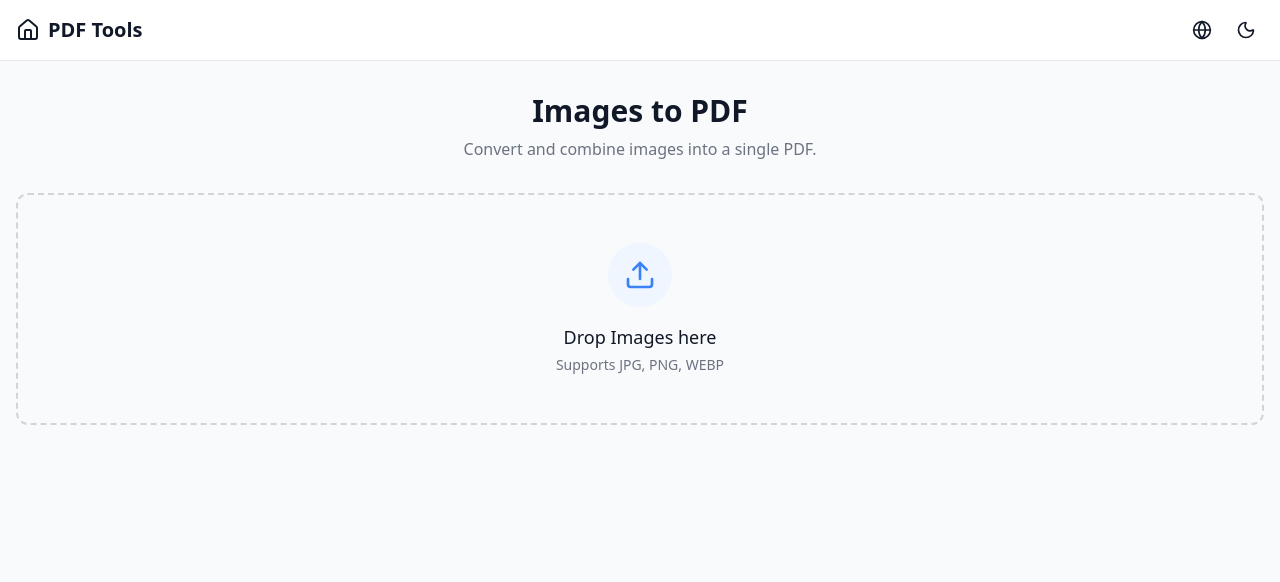
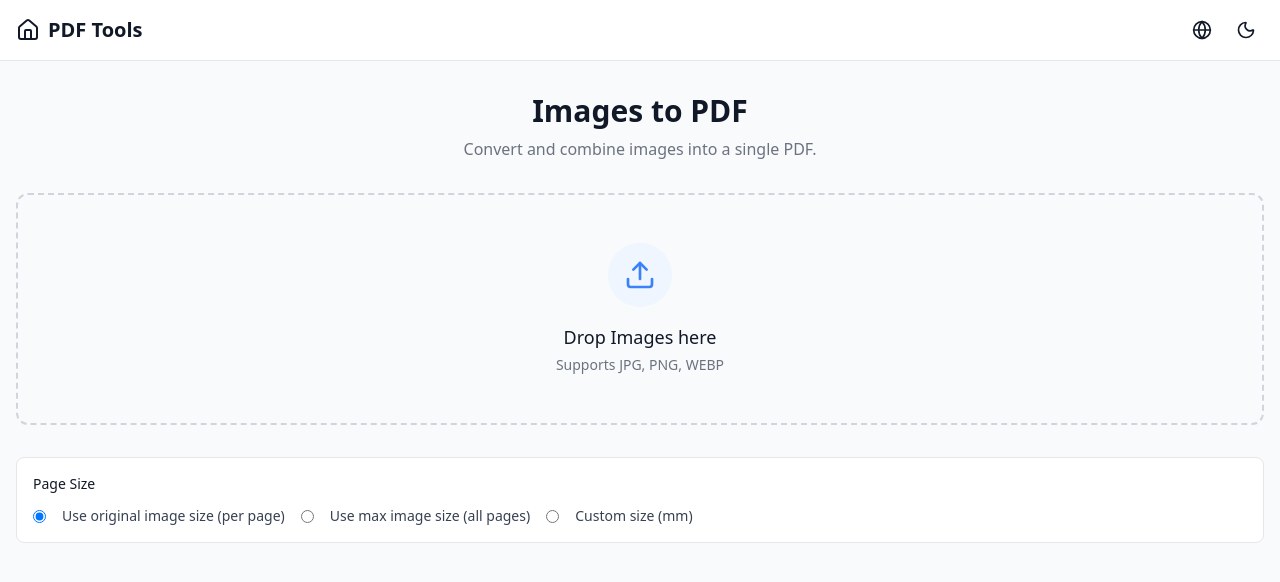
Before and after one commit to JulianFreeman/pdf-tools, a Vue app: page /images-to-pdf in a window 1280 px wide. Shown: the top 582 px of the page. Built offline with nearby package versions, Linux system fonts and the light colour scheme.

Commit message:
images to custom pdf sizes

```diff
--- a/src/composables/usePdfWorker.ts
+++ b/src/composables/usePdfWorker.ts
@@ -54,7 +54,7 @@ export function usePdfWorker() {
 
   const mergePdfs = (pdfBuffers: ArrayBuffer[]) => postMessageToWorker('MERGE_PDFS', { pdfBuffers });
   const splitPdf = (pdfBuffer: ArrayBuffer, pageIndices: number[]) => postMessageToWorker('SPLIT_PDF', { pdfBuffer, pageIndices });
-  const imagesToPdf = (imageBuffers: ArrayBuffer[]) => postMessageToWorker('IMAGES_TO_PDF', { imageBuffers });
+  const imagesToPdf = (imageBuffers: ArrayBuffer[], options?: { mode?: 'original'|'max'|'custom', customWidthMm?: number, customHeightMm?: number }) => postMessageToWorker('IMAGES_TO_PDF', { imageBuffers, ...(options || {}) });
 
   const terminate = () => {
     worker.terminate();
--- a/src/i18n/locales/en.json
+++ b/src/i18n/locales/en.json
@@ -48,6 +48,12 @@
     "description": "Convert and combine images into a single PDF.",
     "uploadLabel": "Drop Images here",
     "uploadDescription": "Supports JPG, PNG, WEBP",
+    "sizeModeLabel": "Page Size",
+    "sizeOriginal": "Use original image size (per page)",
+    "sizeMax": "Use max image size (all pages)",
+    "sizeCustom": "Custom size (mm)",
+    "customWidthLabel": "Width (mm)",
+    "customHeightLabel": "Height (mm)",
     "images": "Images",
     "convertButton": "Convert to PDF",
     "processing": "Converting...",
--- a/src/i18n/locales/zh-CN.json
+++ b/src/i18n/locales/zh-CN.json
@@ -48,6 +48,12 @@
     "description": "将多张图片转换和组合为一个 PDF。",
     "uploadLabel": "在此放置图片",
     "uploadDescription": "支持 JPG、PNG、WEBP 格式",
+    "sizeModeLabel": "页面尺寸",
+    "sizeOriginal": "使用原始图片尺寸（每页）",
+    "sizeMax": "使用最大图片尺寸（所有页相同）",
+    "sizeCustom": "自定义尺寸（毫米）",
+    "customWidthLabel": "宽度（毫米）",
+    "customHeightLabel": "高度（毫米）",
     "images": "图片",
     "convertButton": "转换为 PDF",
     "processing": "转换中...",
--- a/src/types/pdf.ts
+++ b/src/types/pdf.ts
@@ -24,4 +24,10 @@ export interface SplitPayload {
 
 export interface ImagesToPdfPayload {
   imageBuffers: ArrayBuffer[];
+  // page sizing mode: 'original' = each page uses the original image size,
+  // 'max' = use the maximum width/height among all images for every page,
+  // 'custom' = use provided customWidthMm/customHeightMm for all pages (in millimeters)
+  mode?: 'original' | 'max' | 'custom';
+  customWidthMm?: number;
+  customHeightMm?: number;
 }
--- a/src/views/ImagesToPdfView.vue
+++ b/src/views/ImagesToPdfView.vue
@@ -20,6 +20,10 @@ const { imagesToPdf } = usePdfWorker();
 
 const images = ref<ImageFile[]>([]);
 const isProcessing = ref(false);
+// Page sizing options
+const sizeMode = ref<'original' | 'max' | 'custom'>('original');
+const customWidthMm = ref<number>(210); // default A4 width
+const customHeightMm = ref<number>(297); // default A4 height
 
 const handleFilesSelected = (selectedFiles: File[]) => {
   for (const file of selectedFiles) {
@@ -59,8 +63,15 @@ const handleConvert = async () => {
       buffers.push(buffer);
     }
 
+    // Build options
+    const options: any = { mode: sizeMode.value };
+    if (sizeMode.value === 'custom') {
+      options.customWidthMm = customWidthMm.value;
+      options.customHeightMm = customHeightMm.value;
+    }
+
     // Call worker
-    const resultPdf = await imagesToPdf(buffers);
+    const resultPdf = await imagesToPdf(buffers, options);
 
     // Download
     const blob = new Blob([resultPdf as any], { type: 'application/pdf' });
@@ -97,6 +108,38 @@ const handleConvert = async () => {
       :description="t.imagesToPdf.uploadDescription"
       @files-selected="handleFilesSelected"
     />
+
+    <!-- Page size options -->
+    <div class="mt-4 bg-white dark:bg-gray-800 p-4 rounded-lg border border-gray-200 dark:border-gray-700">
+      <div class="flex items-center justify-between">
+        <div class="text-sm font-medium text-gray-900 dark:text-white">{{ t.imagesToPdf.sizeModeLabel }}</div>
+      </div>
+
+      <div class="mt-3 flex flex-col sm:flex-row sm:items-center sm:gap-4">
+        <label class="flex items-center gap-2">
+          <input type="radio" v-model="sizeMode" value="original" class="form-radio" />
+          <span class="ml-2 text-sm text-gray-700 dark:text-gray-300">{{ t.imagesToPdf.sizeOriginal }}</span>
+        </label>
+
+        <label class="flex items-center gap-2">
+          <input type="radio" v-model="sizeMode" value="max" class="form-radio" />
+          <span class="ml-2 text-sm text-gray-700 dark:text-gray-300">{{ t.imagesToPdf.sizeMax }}</span>
+        </label>
+
+        <label class="flex items-center gap-2">
+          <input type="radio" v-model="sizeMode" value="custom" class="form-radio" />
+          <span class="ml-2 text-sm text-gray-700 dark:text-gray-300">{{ t.imagesToPdf.sizeCustom }}</span>
+        </label>
+
+        <div v-if="sizeMode === 'custom'" class="mt-3 sm:mt-0 flex items-center gap-2">
+          <label class="text-sm text-gray-600 dark:text-gray-300">{{ t.imagesToPdf.customWidthLabel }}</label>
+          <input type="number" v-model.number="customWidthMm" min="1" class="w-24 px-2 py-1 rounded border border-gray-300 dark:border-gray-600 bg-white dark:bg-gray-700 text-sm" />
+          <label class="text-sm text-gray-600 dark:text-gray-300">{{ t.imagesToPdf.customHeightLabel }}</label>
+          <input type="number" v-model.number="customHeightMm" min="1" class="w-24 px-2 py-1 rounded border border-gray-300 dark:border-gray-600 bg-white dark:bg-gray-700 text-sm" />
+          <span class="text-xs text-gray-500 dark:text-gray-400">mm</span>
+        </div>
+      </div>
+    </div>
 
     <div v-if="images.length > 0" class="space-y-4">
       <div class="flex justify-between items-center">
--- a/src/views/SplitView.vue
+++ b/src/views/SplitView.vue
@@ -145,7 +145,7 @@ const handleSplit = async () => {
       // but pdfDoc.destroy() is good practice if available (pdf.js v2+ usually has it).
       if (pdfDoc.destroy) pdfDoc.destroy();
 
-      resultPdf = await imagesToPdf(imageBuffers);
+      resultPdf = await imagesToPdf(imageBuffers, { mode: 'original' });
 
     } else {
       // STANDARD MODE: Binary copy
--- a/src/workers/pdf.worker.ts
+++ b/src/workers/pdf.worker.ts
@@ -14,8 +14,9 @@ self.onmessage = async (e: MessageEvent<WorkerMessage>) => {
       case 'SPLIT_PDF':
         resultBytes = await splitPdf((payload as SplitPayload).pdfBuffer, (payload as SplitPayload).pageIndices);
         break;
-      case 'IMAGES_TO_PDF':
-        resultBytes = await imagesToPdf((payload as ImagesToPdfPayload).imageBuffers);
+        case 'IMAGES_TO_PDF':
+          // payload may include sizing options
+          resultBytes = await imagesToPdf((payload as ImagesToPdfPayload).imageBuffers, payload as ImagesToPdfPayload);
         break;
       default:
         throw new Error(`Unknown action: ${action}`);
@@ -92,35 +93,66 @@ async function splitPdf(pdfBuffer: ArrayBuffer, pageIndices: number[]): Promise<
   return await newPdf.save();
 }
 
-async function imagesToPdf(imageBuffers: ArrayBuffer[]): Promise<Uint8Array> {
+async function imagesToPdf(imageBuffers: ArrayBuffer[], options?: ImagesToPdfPayload): Promise<Uint8Array> {
   const pdf = await PDFDocument.create();
 
+  // Helper: convert mm to PDF points
+  const mmToPt = (mm: number) => (mm * 72) / 25.4;
+
+  // First, embed all images and collect their intrinsic sizes
+  const embedded: { image: any; width: number; height: number }[] = [];
   for (const buffer of imageBuffers) {
-    let image;
     const header = new Uint8Array(buffer.slice(0, 4));
     const isPng = header[0] === 0x89 && header[1] === 0x50 && header[2] === 0x4E && header[3] === 0x47;
-
+    let image;
     if (isPng) {
       image = await pdf.embedPng(buffer);
     } else {
       image = await pdf.embedJpg(buffer);
     }
+    const size = image.scale(1);
+    embedded.push({ image, width: size.width, height: size.height });
+  }
 
+  // Determine page size according to options
+  let targetWidth: number | null = null;
+  let targetHeight: number | null = null;
+
+  const mode = options?.mode || 'original';
+  if (mode === 'max') {
+    // choose max width and max height among images
+    targetWidth = Math.max(...embedded.map(e => e.width));
+    targetHeight = Math.max(...embedded.map(e => e.height));
+  } else if (mode === 'custom' && typeof options?.customWidthMm === 'number' && typeof options?.customHeightMm === 'number') {
+    targetWidth = mmToPt(options.customWidthMm);
+    targetHeight = mmToPt(options.customHeightMm);
+  }
+
+  for (const e of embedded) {
     const page = pdf.addPage();
-    const { width, height } = image.scale(1);
 
-    const A4_WIDTH = 595.28;
-    const A4_HEIGHT = 841.89;
+    let pageWidth = e.width;
+    let pageHeight = e.height;
 
-    page.setSize(A4_WIDTH, A4_HEIGHT);
+    if (mode === 'original') {
+      // keep per-image size
+      pageWidth = e.width;
+      pageHeight = e.height;
+    } else if (mode === 'max' || mode === 'custom') {
+      pageWidth = targetWidth || e.width;
+      pageHeight = targetHeight || e.height;
+    }
 
-    const scale = Math.min(A4_WIDTH / width, A4_HEIGHT / height);
-    const drawWidth = width * scale;
-    const drawHeight = height * scale;
+    page.setSize(pageWidth, pageHeight);
 
-    page.drawImage(image, {
-      x: (A4_WIDTH - drawWidth) / 2,
-      y: (A4_HEIGHT - drawHeight) / 2,
+    // Fit image into page while preserving aspect ratio
+    const scale = Math.min(pageWidth / e.width, pageHeight / e.height);
+    const drawWidth = e.width * scale;
+    const drawHeight = e.height * scale;
+
+    page.drawImage(e.image, {
+      x: (pageWidth - drawWidth) / 2,
+      y: (pageHeight - drawHeight) / 2,
       width: drawWidth,
       height: drawHeight,
     });
```
